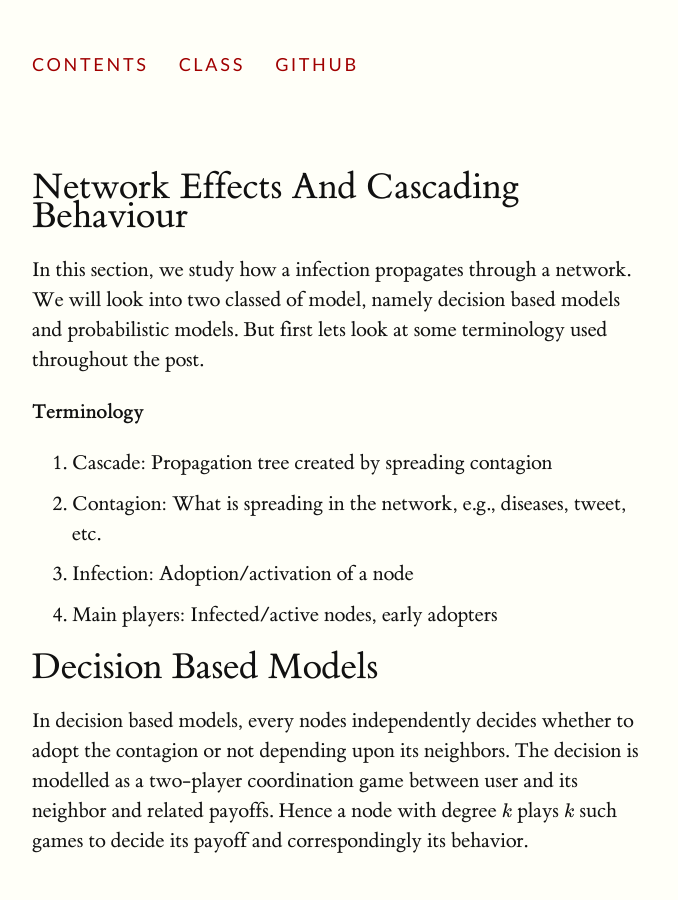
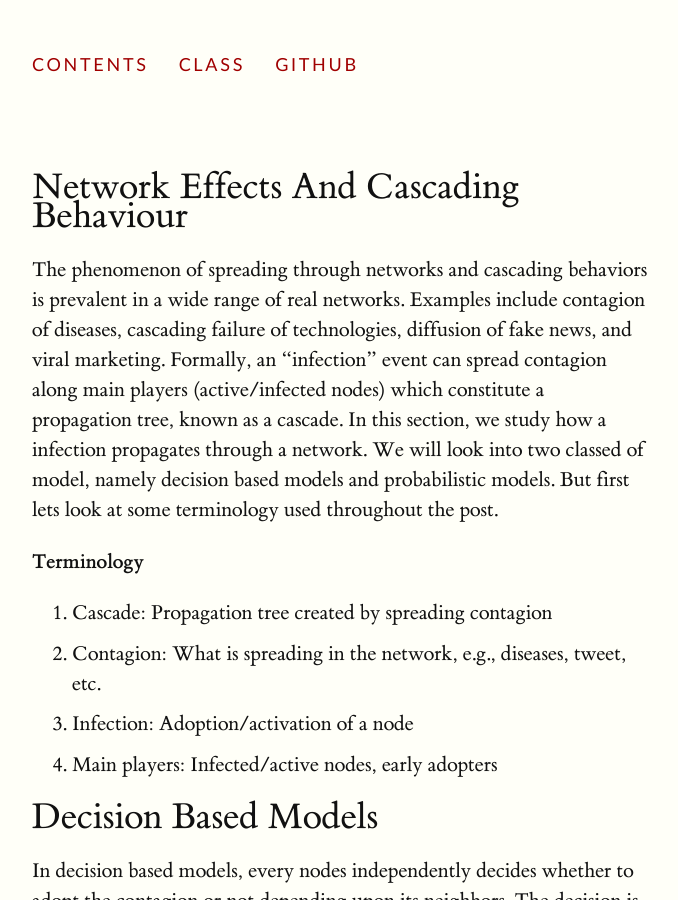
Before and after one commit to snap-stanford/cs224w-notes, a Jekyll site: the page built from network-methods/network-effects-and-cascading-behavior.md, in a window 1280 px wide and 900 px high. Shown: the whole window, without its empty margins (128-806 px from the left). Built offline with Jekyll 4.4.1, drawn with Linux system fonts in a browser that asks for light colours; formulas are drawn with MathJax 3.

Commit message:
Network Effects; Structural Role Extraction

```diff
--- a/network-methods/network-effects-and-cascading-behavior.md
+++ b/network-methods/network-effects-and-cascading-behavior.md
@@ -4,7 +4,7 @@ title: Network Effects And Cascading Behaviour
 header-includes:
    - \usepackage{amsmath}
 ---
-
+The phenomenon of spreading through networks and cascading behaviors is prevalent in a wide range of real networks.  Examples include contagion of diseases, cascading failure of technologies, diffusion of fake news, and viral marketing.  Formally, an “infection” event can spread contagion along main players (active/infected nodes) which constitute a propagation tree, known as a cascade.
 In this section, we study how a infection propagates through a network. We will look into two classed of model, namely decision based models and probabilistic models. But first lets look at some terminology used throughout the post.
 
 **Terminology**
```
Also changed, not shown: network-methods/structural-roles.md (added, +6 -0 lines).
